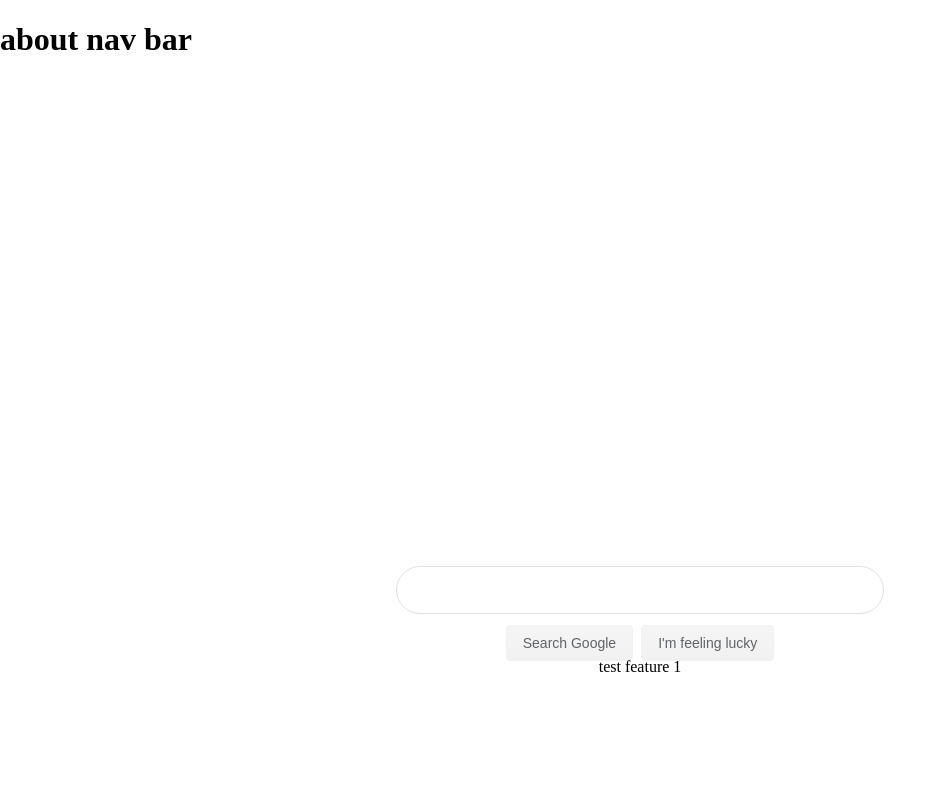
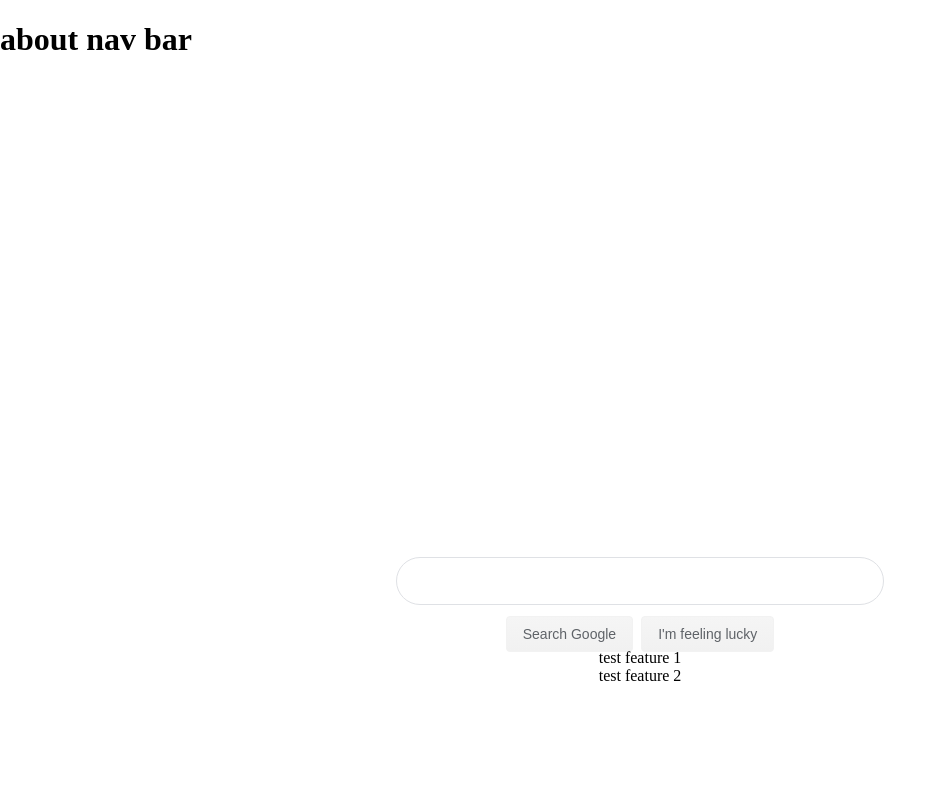
Before and after one commit to sunmaximus/test-2, a plain HTML site: page index.html in a window 1280 px wide. Shown: the top 800 px of the page, without its empty margins (0-946 px from the left). Drawn offline with Linux system fonts and the light colour scheme.

Commit message:
add feature2

```diff
--- a/index.html
+++ b/index.html
@@ -18,6 +18,7 @@
     </div>
 
     <div>test feature 1</div>
+    <div>test feature 2</div>
   </div>
 </div>
 
```
